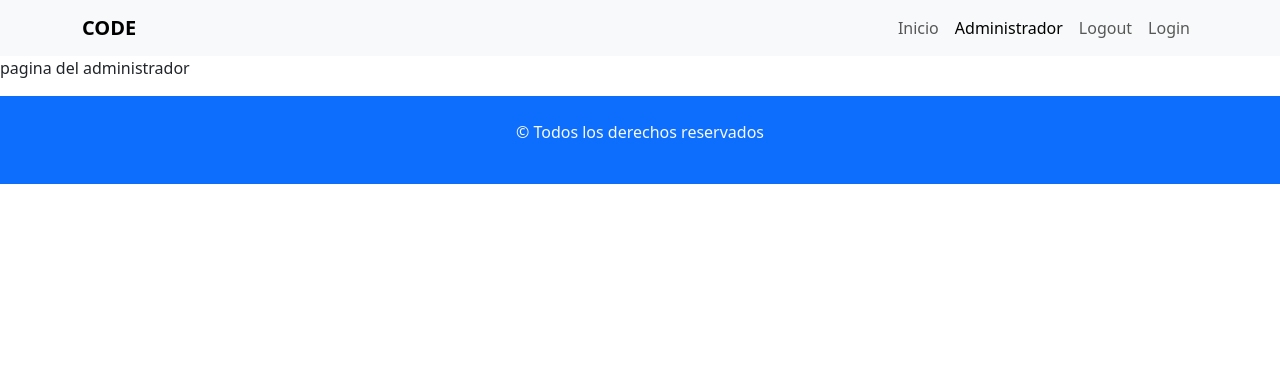
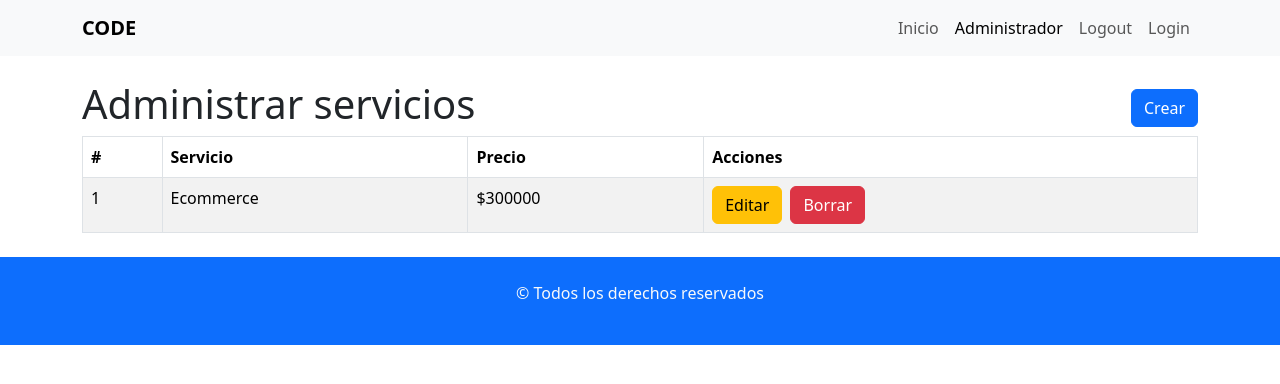
Before and after one commit to rollingcodeschool/catalogoServicios-c16, a React (Vite) app: page /administrador in a window 1280 px wide. Shown: the top 384 px of the page. Built offline with nearby package versions, Linux system fonts and the light colour scheme; the HTML template or start-up script is replaced by a standard one.

Commit message:
agregamos el maquetado de la pagina del administrador

```diff
--- a/src/components/pages/Administrador.jsx
+++ b/src/components/pages/Administrador.jsx
@@ -1,9 +1,28 @@
+import { Table, Button } from "react-bootstrap";
+import ItemTabla from "../services/ItemTabla";
+
 const Administrador = () => {
-    return (
-        <div>
-            <p>pagina del administrador</p>
-        </div>
-    );
+  return (
+    <main className="container my-4">
+      <div className="d-flex justify-content-between align-items-center">
+        <h1>Administrar servicios</h1>
+        <Button>Crear</Button>
+      </div>
+      <Table striped bordered hover>
+        <thead>
+          <tr>
+            <th>#</th>
+            <th>Servicio</th>
+            <th>Precio</th>
+            <th>Acciones</th>
+          </tr>
+        </thead>
+        <tbody>
+          <ItemTabla></ItemTabla>
+        </tbody>
+      </Table>
+    </main>
+  );
 };
 
 export default Administrador;
--- /dev/null
+++ b/src/components/services/ItemTabla.jsx
@@ -0,0 +1,15 @@
+import React from 'react';
+import { Button } from 'react-bootstrap';
+
+const ItemTabla = () => {
+    return (
+         <tr>
+            <td>1</td>
+            <td>Ecommerce</td>
+            <td>$300000</td>
+            <td><Button variant='warning' className='me-2'>Editar</Button><Button variant='danger'>Borrar</Button></td>
+          </tr>
+    );
+};
+
+export default ItemTabla;
```
